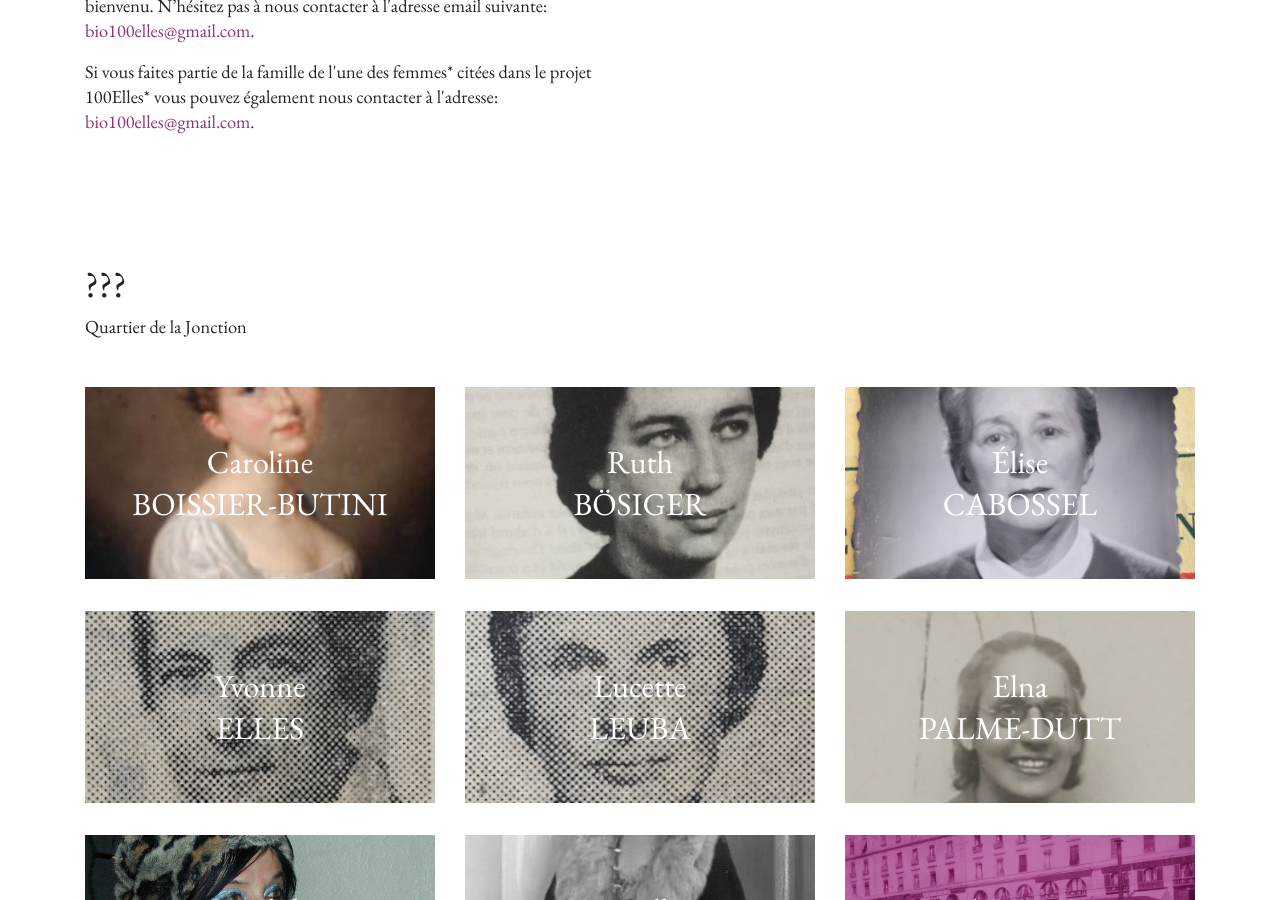
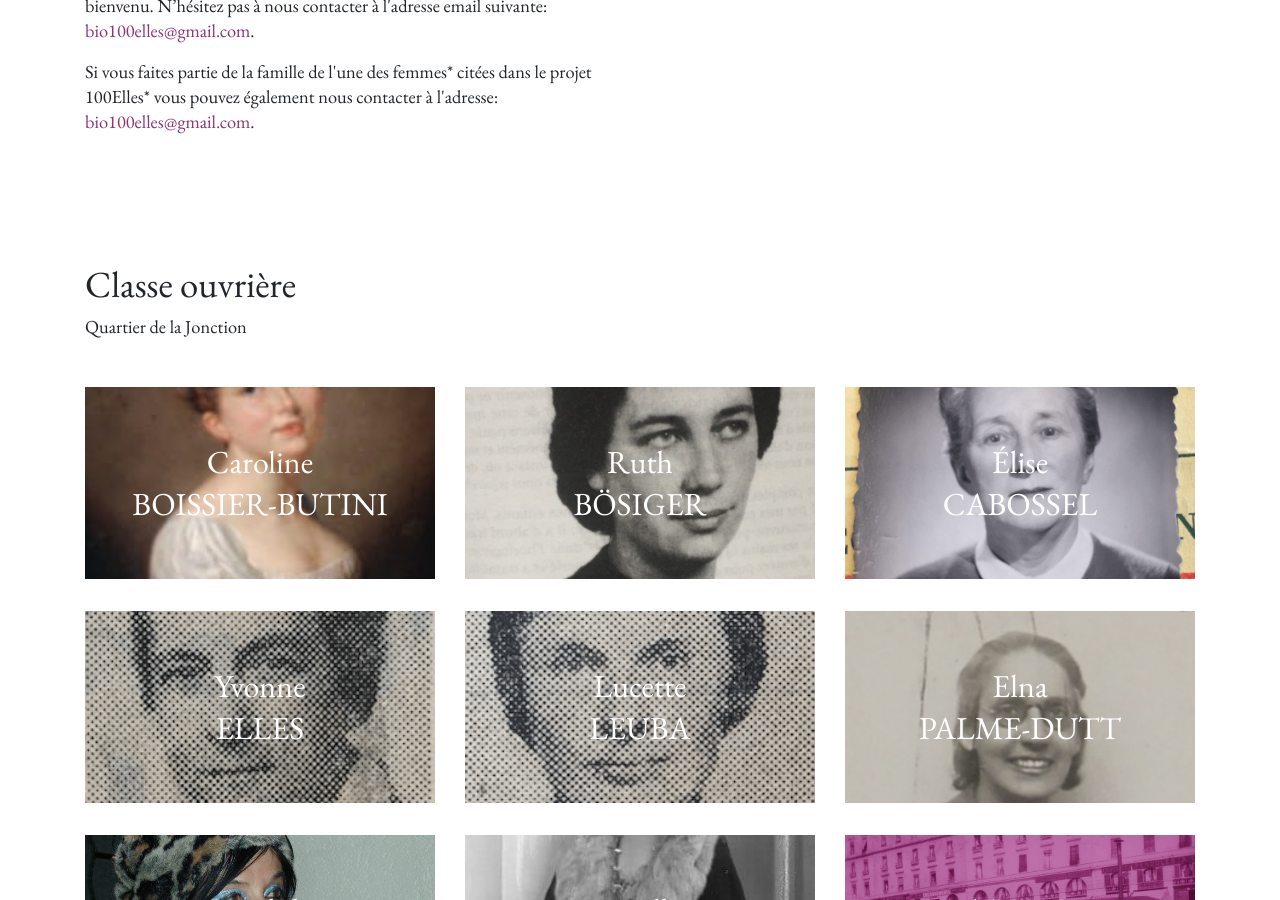
Before and after one commit to larucheio/100elles.ch, a Jekyll site: the page built from 100femmes/index.html, in a window 1280 px wide and 900 px high, scrolled down 514 px. Built offline with Jekyll 4.4.1, drawn with Linux system fonts in a browser that asks for light colours.

Commit message:
Ajout du titre du quartier

```diff
--- a/100femmes/index.html
+++ b/100femmes/index.html
@@ -13,7 +13,7 @@ title: 100 Femmes*
   {% include bio-comments.html %}
 
   <section class="mt-7">
-    <h2>???</h2>
+    <h2>Classe ouvrière</h2>
     <span>Quartier de la Jonction</span>
 
     <div class="row mt-5">
```
